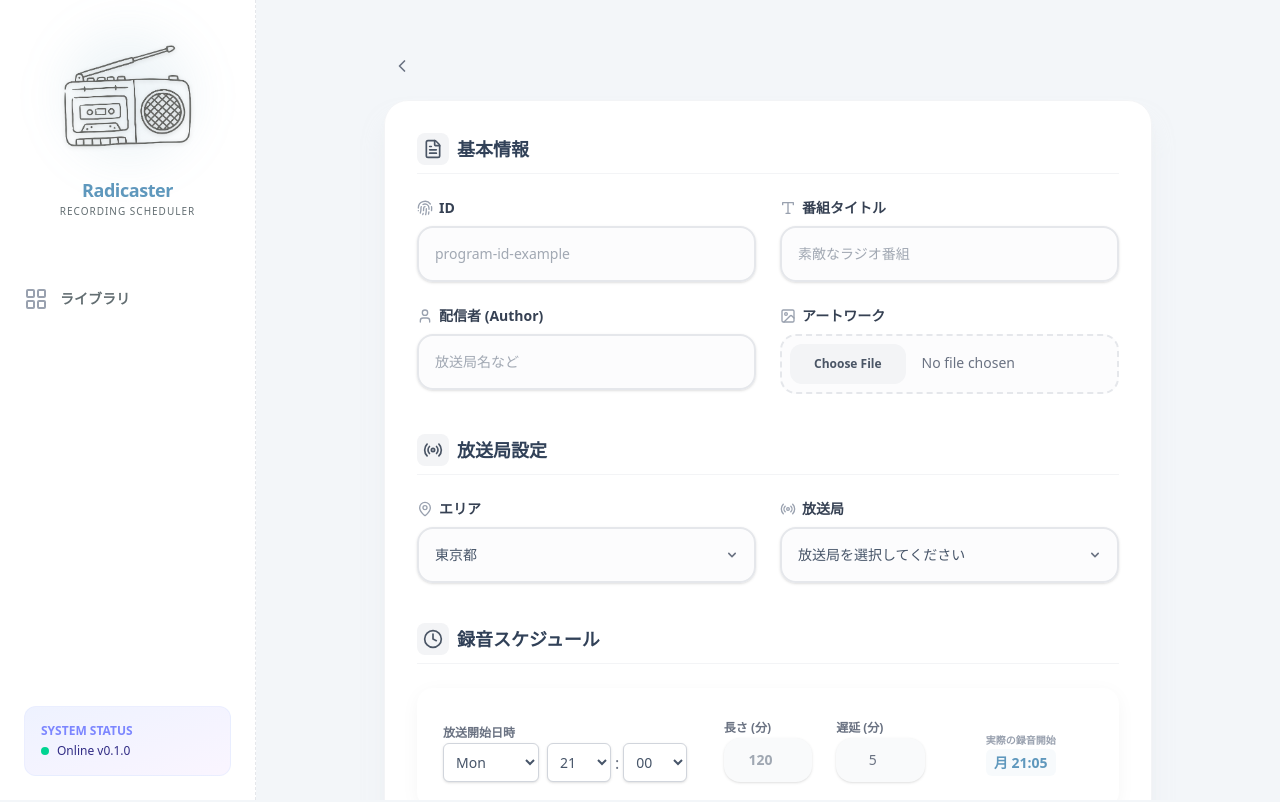
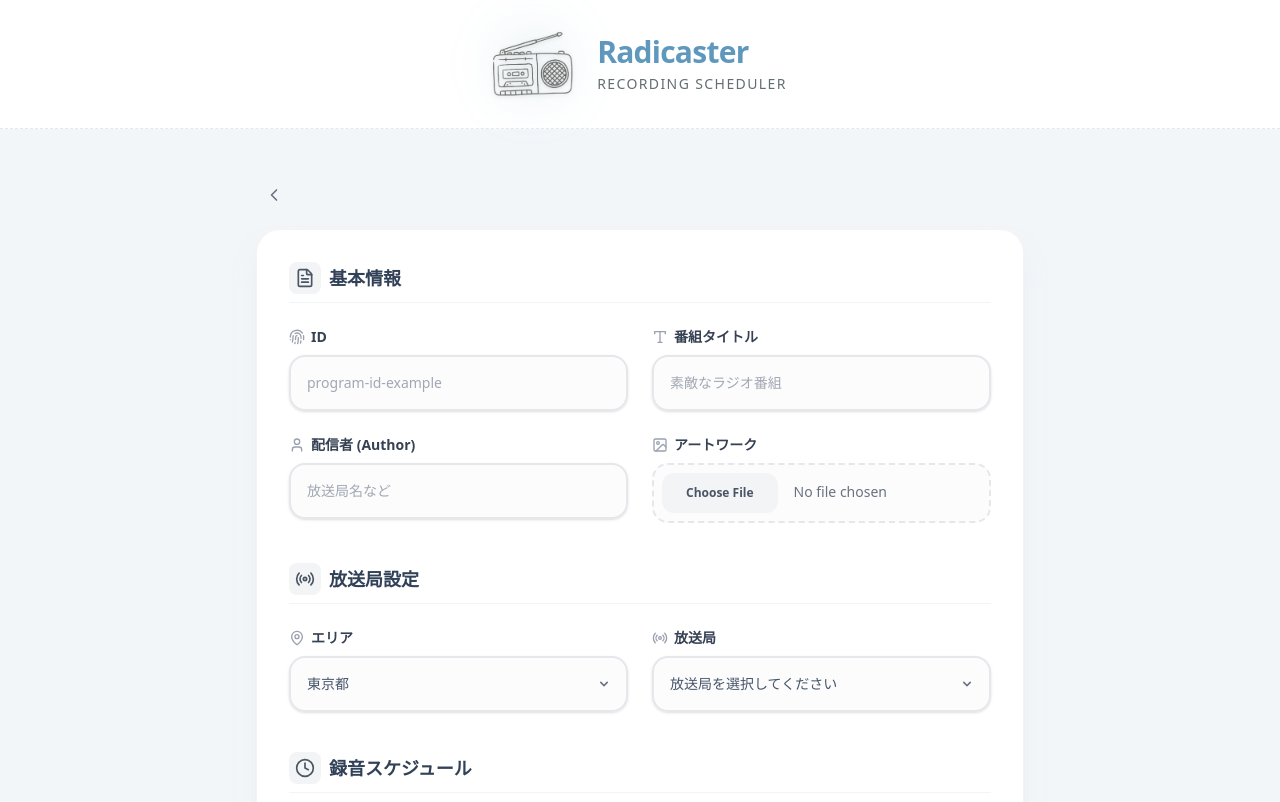
Before and after one commit to mtmtcode/radicaster, a Next.js app in the folder web/: page /recordings/new in a window 1280 px wide. Shown: the top 802 px of the page. Built offline with nearby package versions, Linux system fonts and the light colour scheme.

Commit message:
サイドバーを廃止してグローバルヘッダーに

```diff
--- /dev/null
+++ b/web/app/components/GlobalHeader.tsx
@@ -0,0 +1,24 @@
+"use client";
+
+import Link from "next/link";
+
+export function GlobalHeader() {
+  return (
+    <header className="w-full bg-card border-b border-dashed border-gray-200">
+      <div className="flex flex-row items-center justify-center py-6 gap-6">
+        <Link href="/" className="group relative">
+          <div className="absolute inset-0 bg-primary/10 rounded-full blur-xl group-hover:bg-primary/20 transition-all duration-500" />
+          <img
+            src="/logo.png"
+            alt="Radicaster Logo"
+            className="w-16 h-16 md:w-20 md:h-20 object-contain relative z-10 transform group-hover:scale-105 transition-transform duration-300 drop-shadow-sm"
+          />
+        </Link>
+        <div className="text-left">
+          <h1 className="font-bold text-2xl md:text-3xl text-primary tracking-tight mb-1">Radicaster</h1>
+          <p className="text-xs md:text-sm text-muted-foreground font-medium uppercase tracking-widest">Recording Scheduler</p>
+        </div>
+      </div>
+    </header>
+  );
+}
--- a/web/app/components/Sidebar.tsx
+++ /dev/null
@@ -1,73 +0,0 @@
-"use client";
-
-import Link from "next/link";
-import { usePathname } from "next/navigation";
-import { Mic, Radio, ListMusic, PlusCircle, LayoutGrid } from "lucide-react";
-import { cn } from "@/lib/utils";
-
-const navigation = [
-  { name: "ライブラリ", href: "/", icon: LayoutGrid },
-];
-
-export function Sidebar() {
-  const pathname = usePathname();
-
-  return (
-    <div className="flex flex-col w-20 md:w-64 bg-card h-screen border-r border-dashed border-gray-200 sticky top-0 z-50 transition-all duration-300">
-      <div className="flex flex-col items-center justify-center py-8">
-        <Link href="/" className="group relative">
-          <div className="absolute inset-0 bg-primary/10 rounded-full blur-xl group-hover:bg-primary/20 transition-all duration-500" />
-          <img
-            src="/logo.png"
-            alt="Radicaster Logo"
-            className="w-12 h-12 md:w-32 md:h-32 object-contain relative z-10 transform group-hover:scale-105 transition-transform duration-300 drop-shadow-sm"
-          />
-        </Link>
-        <div className="hidden md:block mt-4 text-center">
-          <h1 className="font-bold text-lg text-primary tracking-tight">Radicaster</h1>
-          <p className="text-[10px] text-muted-foreground font-medium uppercase tracking-widest">Recording Scheduler</p>
-        </div>
-      </div>
-
-      <nav className="flex-1 px-3 py-6 space-y-2">
-        {navigation.map((item) => {
-          const isActive = pathname === item.href;
-          return (
-            <Link
-              key={item.name}
-              href={item.href}
-              className={cn(
-                "group flex items-center px-3 py-3 text-sm font-semibold rounded-xl transition-all duration-200",
-                isActive
-                  ? "bg-primary text-primary-foreground shadow-md shadow-primary/20 scale-[1.02]"
-                  : "text-muted-foreground hover:bg-muted hover:text-foreground"
-              )}
-            >
-              <item.icon
-                className={cn(
-                  "h-6 w-6 md:mr-3 transition-transform duration-200",
-                  isActive ? "text-white" : "text-gray-400 group-hover:text-primary group-hover:scale-110"
-                )}
-              />
-              <span className="hidden md:block">{item.name}</span>
-
-              {isActive && (
-                <div className="hidden md:block ml-auto w-1.5 h-1.5 rounded-full bg-white/50 animate-pulse" />
-              )}
-            </Link>
-          );
-        })}
-      </nav>
-
-      <div className="hidden md:block p-6">
-        <div className="bg-gradient-to-br from-indigo-50 to-purple-50 rounded-xl p-4 border border-indigo-100/50">
-          <p className="text-xs text-indigo-400 font-semibold mb-1">SYSTEM STATUS</p>
-          <div className="flex items-center gap-2">
-            <div className="w-2 h-2 rounded-full bg-emerald-400 animate-pulse" />
-            <p className="text-xs text-indigo-900 font-medium">Online v0.1.0</p>
-          </div>
-        </div>
-      </div>
-    </div>
-  );
-}
--- a/web/app/layout.tsx
+++ b/web/app/layout.tsx
@@ -1,7 +1,7 @@
 import type { Metadata } from "next";
 import { M_PLUS_Rounded_1c } from "next/font/google";
 import "./globals.css";
-import { Sidebar } from "./components/Sidebar";
+import { GlobalHeader } from "./components/GlobalHeader";
 
 
 
@@ -24,9 +24,9 @@ export default function RootLayout({
   return (
     <html lang="ja">
       <body className={`${mPlusRounded.variable} font-sans antialiased bg-[#f8f9fa] text-[#2c3e50]`}>
-        <div className="flex h-screen overflow-hidden">
-          <Sidebar />
-          <main className="flex-1 overflow-y-auto p-4 md:p-8">
+        <div className="min-h-screen flex flex-col">
+          <GlobalHeader />
+          <main className="flex-1 w-full p-4 md:p-8">
             <div className="max-w-7xl mx-auto w-full">
               {children}
             </div>
```
